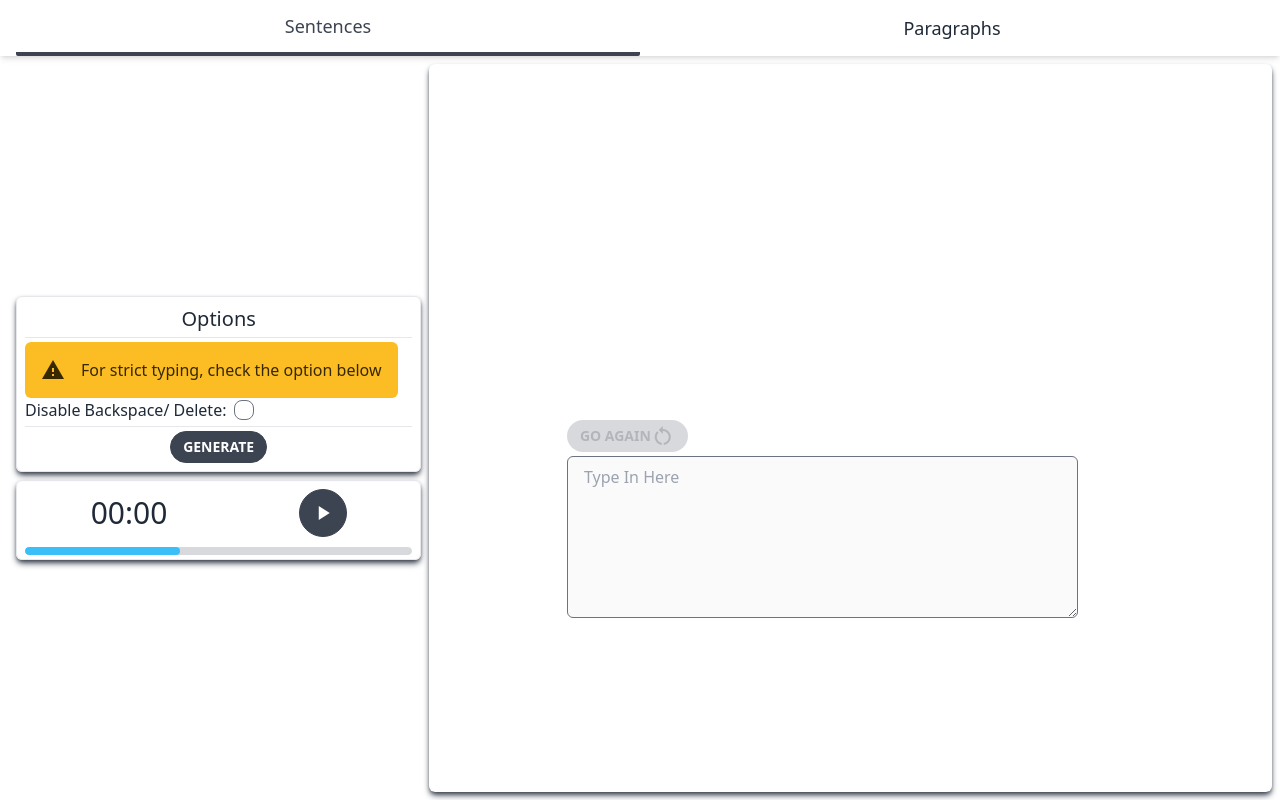
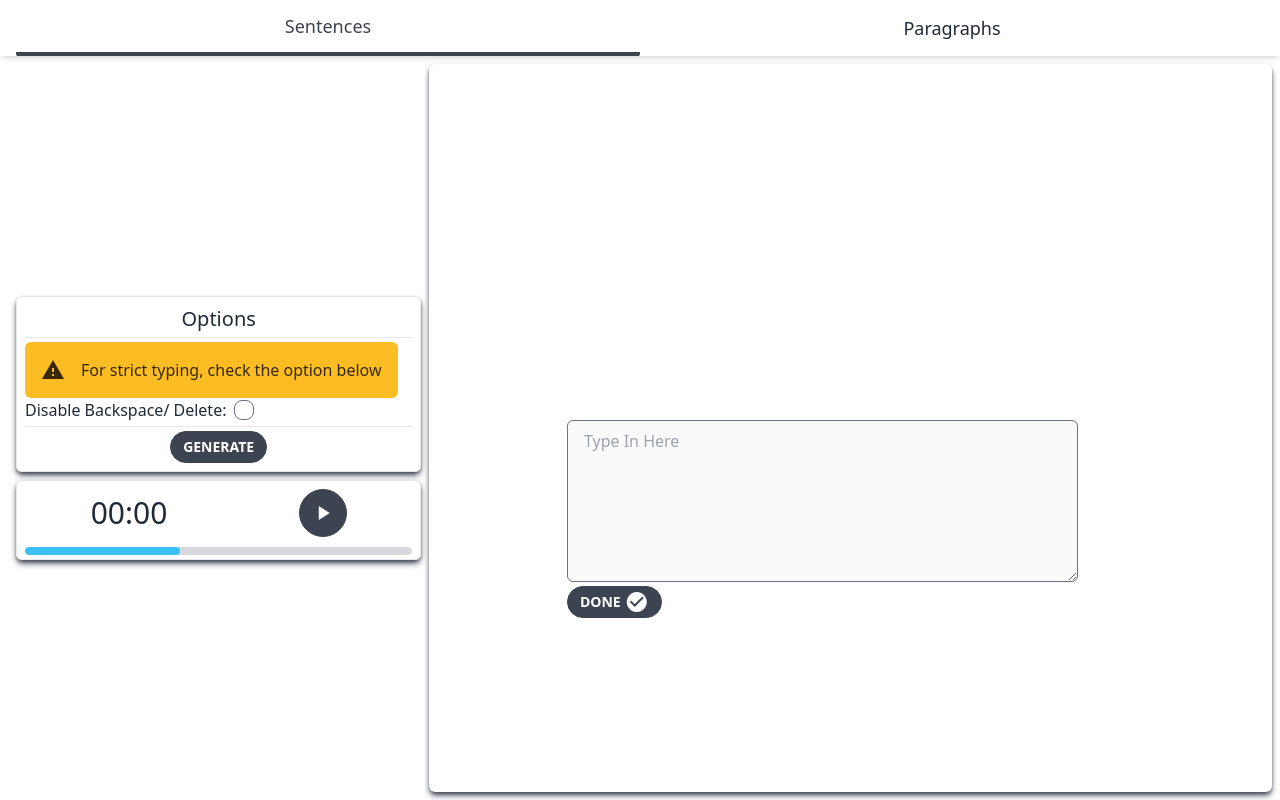
Before and after one commit to Q-T5/typi, a Vue app: page / in a window 1280 px wide. Shown: the part 800-1600 px from the top of the page. Built offline with nearby package versions, Linux system fonts and the light colour scheme.

Commit message:
Add intitive 'done' button

```diff
--- a/src/components/SentenceComp.vue
+++ b/src/components/SentenceComp.vue
@@ -45,12 +45,6 @@
                 </span>
             </div>
             <div class="w-[70%] flex justify-center flex-col space-y-1">
-                <div class="w-fit h-fit">
-                    <button class="inline-flex daisyui-btn daisyui-btn-sm rounded-full" disabled>
-                        <span>go again</span>
-                        <i class="material-icons">restart_alt</i>
-                    </button>
-                </div>
                 <textarea
                     type="text"
                     class="user-input"
@@ -58,9 +52,17 @@
                     rows="6"
                     v-model="userInput"
                     @keydown.delete="preventErase"
-                    @keydown.enter="showPerformanceModal"
                     :disabled="baseSentence === '' "
                     :maxlength="baseSentence.length"></textarea>
+                <div class="w-fit h-fit">
+                    <button
+                        class="inline-flex daisyui-btn daisyui-btn-sm rounded-full space-x-1"
+                        :disabled="userInput.length !== baseSentence.length"
+                        @click="showPerformanceModal">
+                        <span>Done</span>
+                        <i class="material-icons">check_circle</i>
+                    </button>
+                </div>
             </div>
         </div>
     </div>
```
